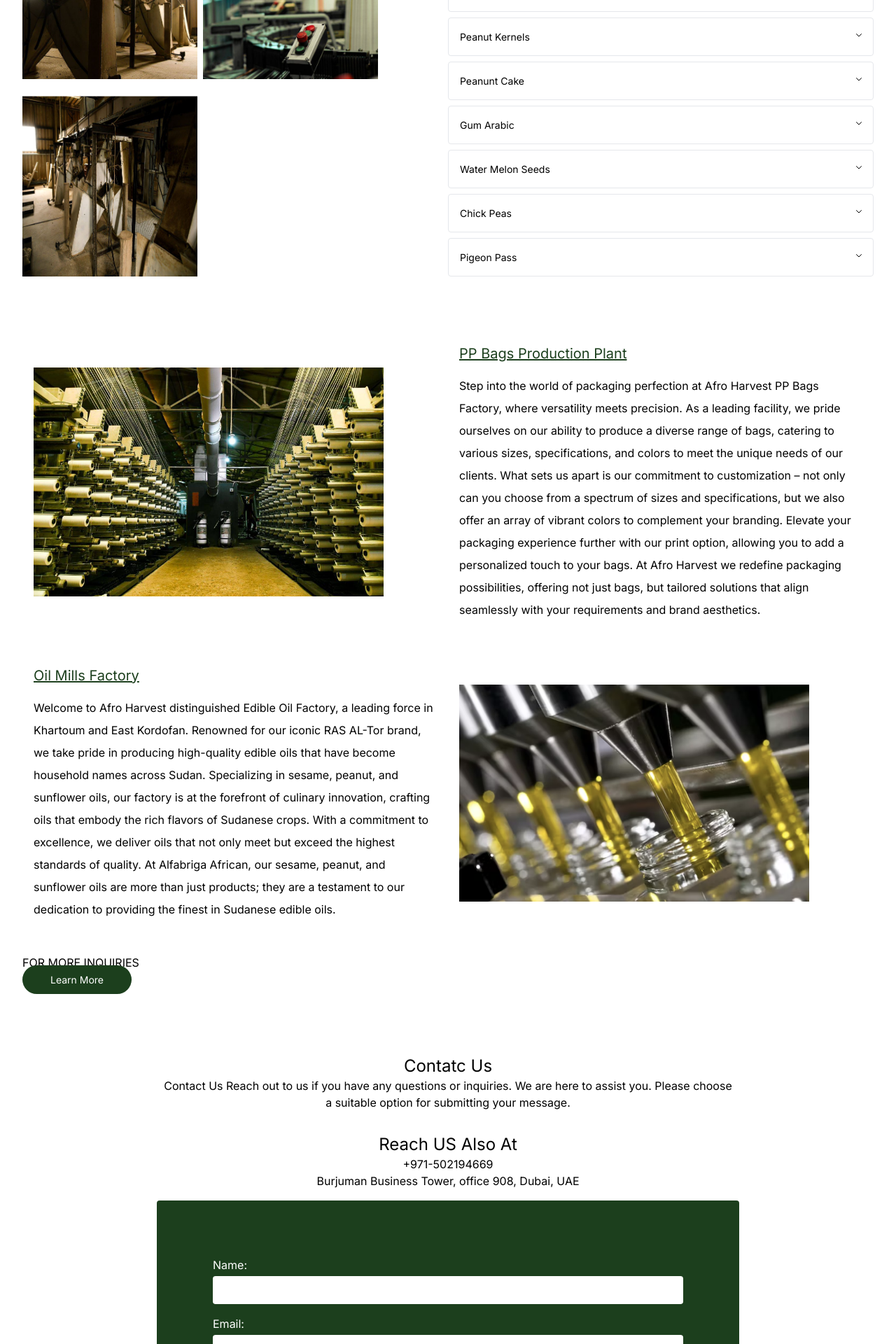
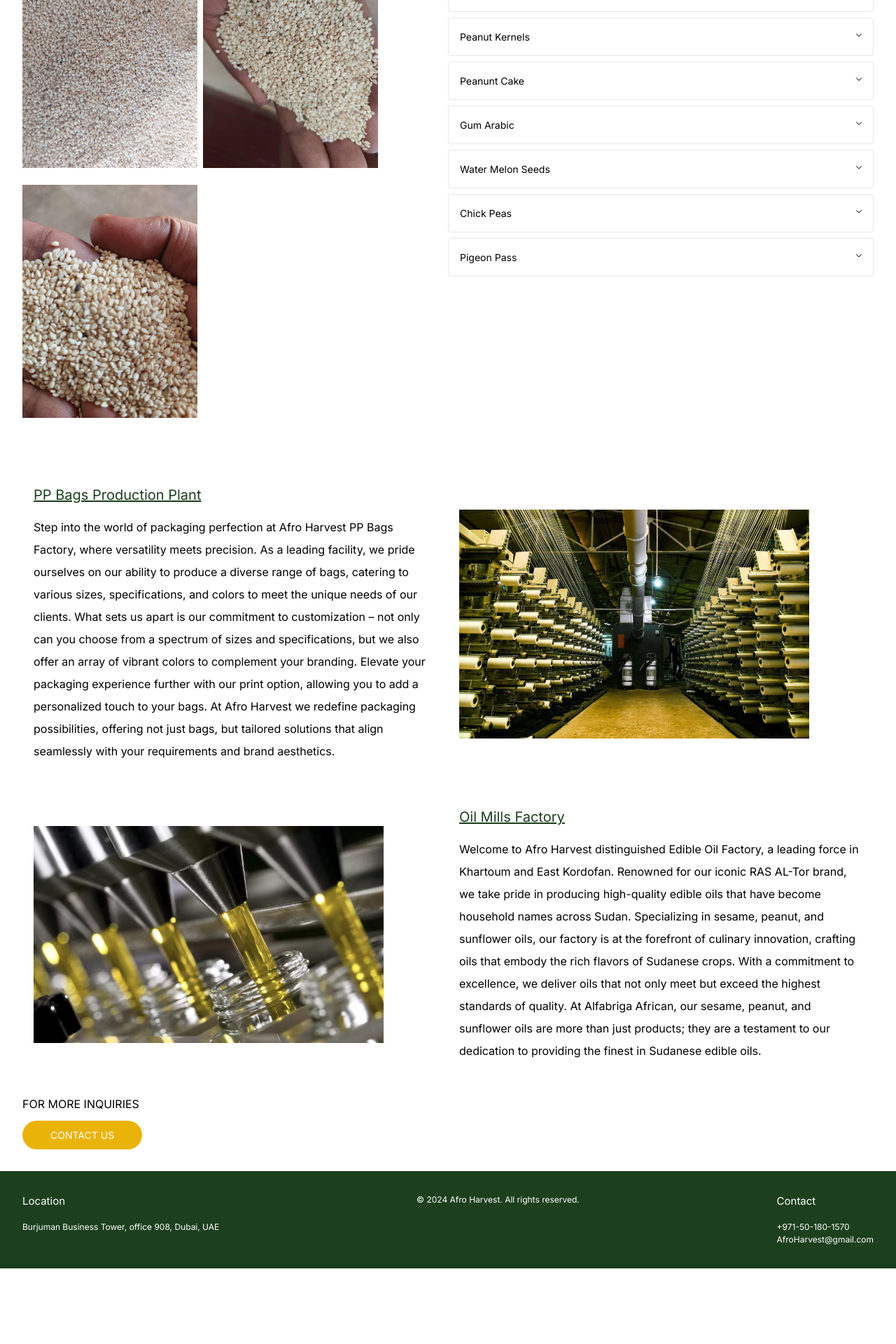
Before and after one commit to IrfanG-cloud/afroharvest, a Next.js app: page /product in a window 1280 px wide. Shown: the part 800-2720 px from the top of the page at 70% size. After the commit the page ends 2612 px from the top, so only its background shows below. Built offline with nearby package versions, Linux system fonts and the light colour scheme.

Commit message:
footer added

```diff
--- a/src/app/about/page.js
+++ b/src/app/about/page.js
@@ -60,7 +60,7 @@ const page = () => {
         <div className="mx-4 py-12">
           <Image src="/abt.png" alt="" width="500" height="500" />
         </div>
-        <div className="py-10">
+        <div className="py-10 bg-[#7ca07e]">
         <ContactForm />
         </div>
       </div>
--- a/src/app/contact/page.js
+++ b/src/app/contact/page.js
@@ -35,7 +35,7 @@ function ContactForm() {
   };
 
   return (
-    <div className="w-full py-10">
+    <div className="w-full md:py-10">
       <div className=" md:mx-40 ">
         <div className="py-4 mx-10">
           <h2 className="text-2xl text-center">Contatc Us</h2>
--- a/src/app/product/page.js
+++ b/src/app/product/page.js
@@ -42,6 +42,7 @@ const items = [
 
 const page = () => {
   return (
+    <>
     <div className="mx-8 py-10">
       <h1 className="text-2xl my-8 text-[#1c3f1d]">
         OUR PRODUCTS AND SERVICES
@@ -94,9 +95,9 @@ const page = () => {
       </div>
       <div className="md:flex md:justify-center py-10">
           <div className="w-1/2 flex flex-wrap gap-2">
-          <Image src="/image1.png" alt="pro" width={250} height={100} className="py-2" />
-          <Image src="/image2.png" alt="pro" width={250} height={100} className="py-2"/>
-          <Image src="/pro1.png" alt="pro" width={250} height={100} className="py-2"/>
+          <Image src="/aro-8.jfif" alt="pro" width={250} height={100} className="py-2" />
+          <Image src="/aro-9.jfif" alt="pro" width={250} height={100} className="py-2"/>
+          <Image src="/aro-10.jfif" alt="pro" width={250} height={100} className="py-2"/>
           </div>
           <div className="w-1/2">
 
@@ -105,9 +106,7 @@ const page = () => {
           </div>
 
       <div className="flex justify-center items-center my-8">
-        <div className="w-1/2 m-4">
-          <Image src="/pp.png" alt="pro" width={500} height={500} />
-        </div>
+
         <div className="w-1/2 m-4">
           <h1 className="text-[#1c3f1d] text-xl pb-4 underline">
             PP Bags Production Plant
@@ -128,8 +127,14 @@ const page = () => {
             aesthetics.
           </p>
         </div>
+        <div className="w-1/2 m-4">
+          <Image src="/pp.png" alt="pro" width={500} height={500} />
+        </div>
       </div>
       <div className="flex justify-center items-center my-8">
+      <div className="w-1/2 m-4">
+          <Image src="/oil.png" alt="pro" width={500} height={500} />
+        </div>
         <div className="w-1/2 m-4">
           <h1 className="text-[#1c3f1d] text-xl pb-4 underline">
             Oil Mills Factory
@@ -148,20 +153,19 @@ const page = () => {
             providing the finest in Sudanese edible oils.
           </p>
         </div>
-        <div className="w-1/2 m-4">
-          <Image src="/oil.png" alt="pro" width={500} height={500} />
+
+      </div>
+      <div className="mx-auto ">
+        <div>
+        <p>FOR MORE INQUIRIES</p>
+        <div className="mt-5">
+        <Link href="/contact" className="bg-yellow-500 w-60 px-10 py-3 text-white rounded-[25px] mt-8 text-[14px]" >CONTACT US</Link>
+        </div>
         </div>
       </div>
-      <div className="mx-auto">
-        <p>FOR MORE INQUIRIES</p>
-        <div>
-        <Link href="/" className="bg-[#1c3f1d] w-60 px-10 py-3 text-white rounded-[25px] mt-8 text-[14px]" >Learn More</Link>
-        </div>
-      </div>
-      <div className="py-10">
-        <ContactForm />
-        </div>
+
     </div>
+     </>
   );
 };
 
--- a/src/components/Footer.js
+++ b/src/components/Footer.js
@@ -2,9 +2,18 @@
 
 function Footer() {
     return (
-      <footer className="bg-[#1c3f1d] text-white py-4">
-        <div className="container mx-auto text-center">
-          <p>&copy; {new Date().getFullYear()} Afro Harvest. All rights reserved.</p>
+      <footer className="bg-[#1c3f1d] text-white px-8 py-8 md:flex md:justify-between">
+        <div>
+          <h1 className="text-[15px]">Location</h1>
+          <p className="text-[12px] pt-4">Burjuman Business Tower, office 908, Dubai, UAE</p>
+        </div>
+        <div className="text-center">
+          <p className="text-[12px]">&copy; {new Date().getFullYear()} Afro Harvest. All rights reserved.</p>
+        </div>
+        <div>
+          <h1 className="text-[15px]">Contact</h1>
+          <p className="text-[12px] pt-4">+971-50-180-1570</p>
+          <p className="text-[12px]">AfroHarvest@gmail.com</p>
         </div>
       </footer>
     );
```
